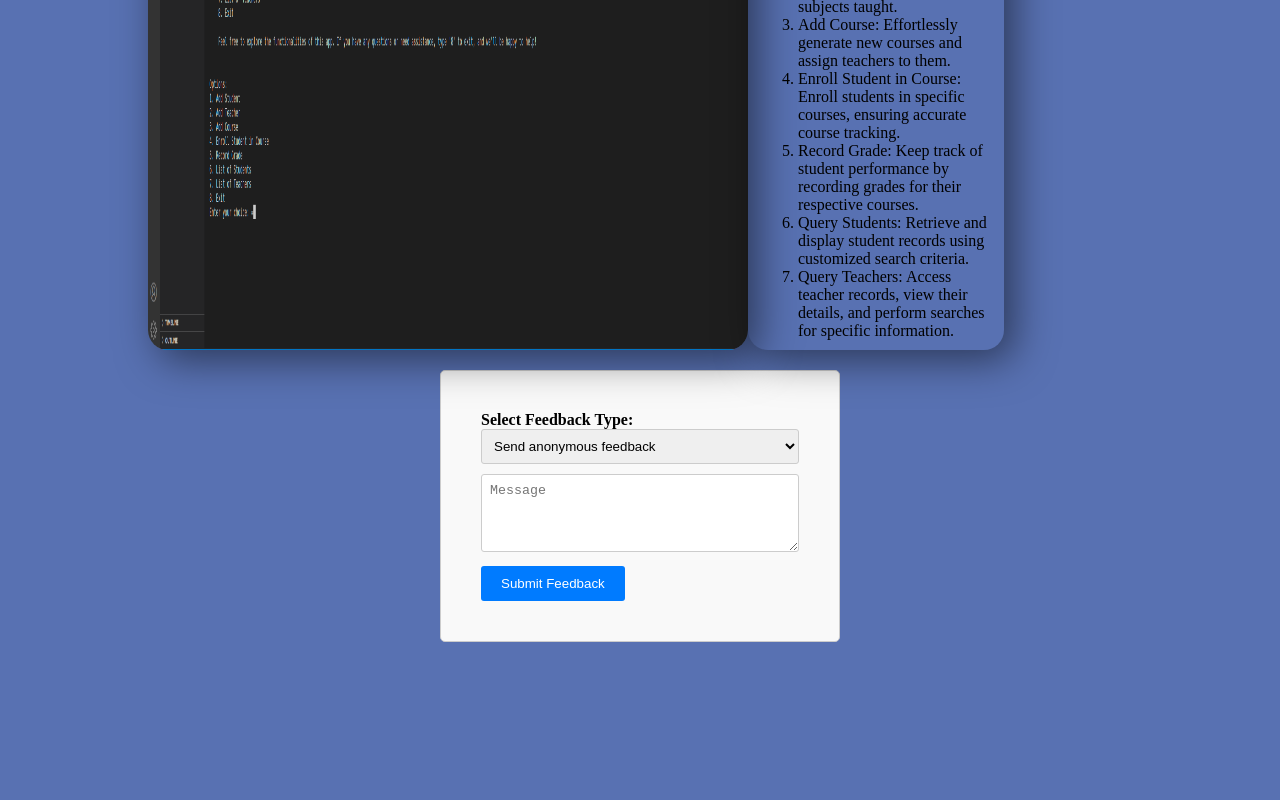
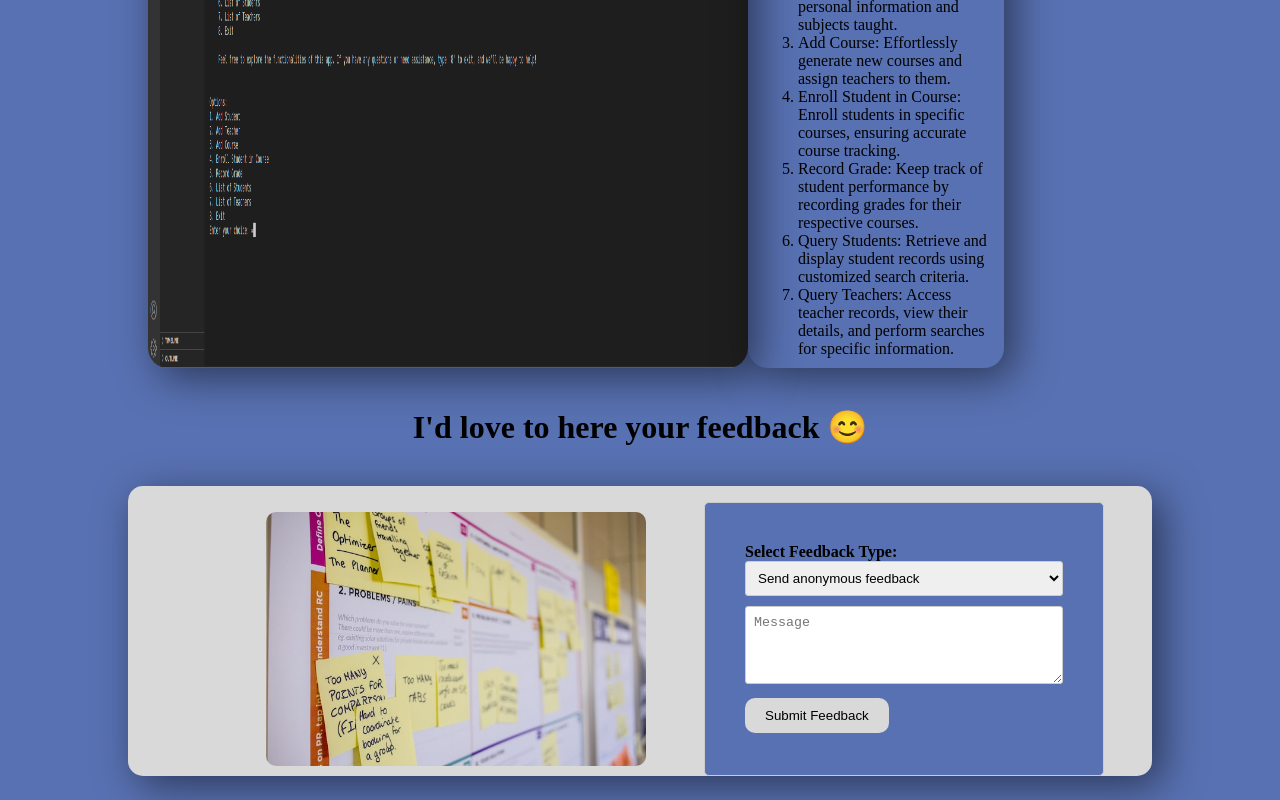
Before and after one commit to gilbert-ku/portfolio-gk, a React (Vite) app: page /Portfolio in a window 1280 px wide. Shown: the part 2556-3356 px from the top of the page. Before the commit the page ends 3198 px from the top, so only its background shows below. Built offline with nearby package versions, Linux system fonts and the light colour scheme.

Commit message:
add styles to feedback form

```diff
--- a/src/App.css
+++ b/src/App.css
@@ -343,14 +343,38 @@ body {
   box-shadow: 10px 10px 40px rgba(0, 0, 0, 0.5);
 }
 
+.feedback-head {
+  text-align: center;
+  padding: 20px 0px 0px 0px;
+}
+.main-feedback {
+  display: flex;
+  justify-content: space-evenly;
+  background-color: #D9D9D9;
+  width: 80vw;
+  margin-left: 10vw;
+  margin-top: 5vh;
+  margin-bottom: 3vh;
+  border-radius: 15px;
+  box-shadow: 10px 10px 40px rgba(0, 0, 0, 0.5);
+}
+
+.main-feedback img {
+  margin-left: 10vw;
+  margin-top: 2vh;
+  padding: 10px;
+  border-radius: 20px;
+}
 
 .feedback-form {
   max-width: 400px;
   margin: 0 auto;
   padding: 20px;
   border: 1px solid #ccc;
-  background-color: #f9f9f9;
+  background-color: #5871B2;
   border-radius: 5px;
+  margin-top: 2vh;
+
 }
 
 /* Style for labels */
@@ -388,12 +412,14 @@ textarea {
 
 /* Style for the submit button */
 .feedbackbtn {
-  background-color: #007bff; /* Blue button color */
-  color: white;
+  background-color: #D9D9D9; /* Blue button color */
+  color: black;
   padding: 10px 20px;
   border: none;
-  border-radius: 3px;
+  border-radius: 10px;
   cursor: pointer;
+
+
 }
 
 /* Style for the submit button on hover */
--- a/src/components/Portfolio.jsx
+++ b/src/components/Portfolio.jsx
@@ -49,6 +49,7 @@ function Portfolio() {
                                                 <li>Client-friendly filtering options for search, enabling users to find the perfect travel experiences that suit their preferences.</li>
                                             </ol>
                                         <p>With React as our chosen programming language, we've built a modern and dynamic platform to bridge the gap between tourists and local tourism companies, creating a seamless travel planning and booking experience for all.</p>
+                                        <p><em><strong>Group~work</strong></em></p>
                             </div>
                             <img src="/images/Screenshot from 2023-09-15 13-36-30.png" alt="Go Travel" width="600px"/>
 
@@ -73,8 +74,11 @@ function Portfolio() {
                             </div>
                     </div>
 
+        <h1 className='feedback-head'>I'd love to here your feedback 😊</h1>
+            <div className='main-feedback'>
+            <img src="/images/daria-nepriakhina-zoCDWPuiRuA-unsplash (1).jpg" alt="feedback" width="400px"/>
                 <div className="feedback-form">
-        <form action="" method="post">
+                    <form action="" method="post" >
                     {/* Dropdown for feedback type */}
                     <label htmlFor="feedback-type">Select Feedback Type:</label>
                     <select
@@ -114,6 +118,8 @@ function Portfolio() {
                 </div>
             </div>
 
+        </div>
+
 
     )
 }
```
Also changed, not shown: public/images/WhatsApp Image 2023-05-07 at 15.03.42.jpeg (added), public/images/daria-nepriakhina-zoCDWPuiRuA-unsplash (1).jpg (added). Lines whose indentation alone changed are shown as unchanged.
